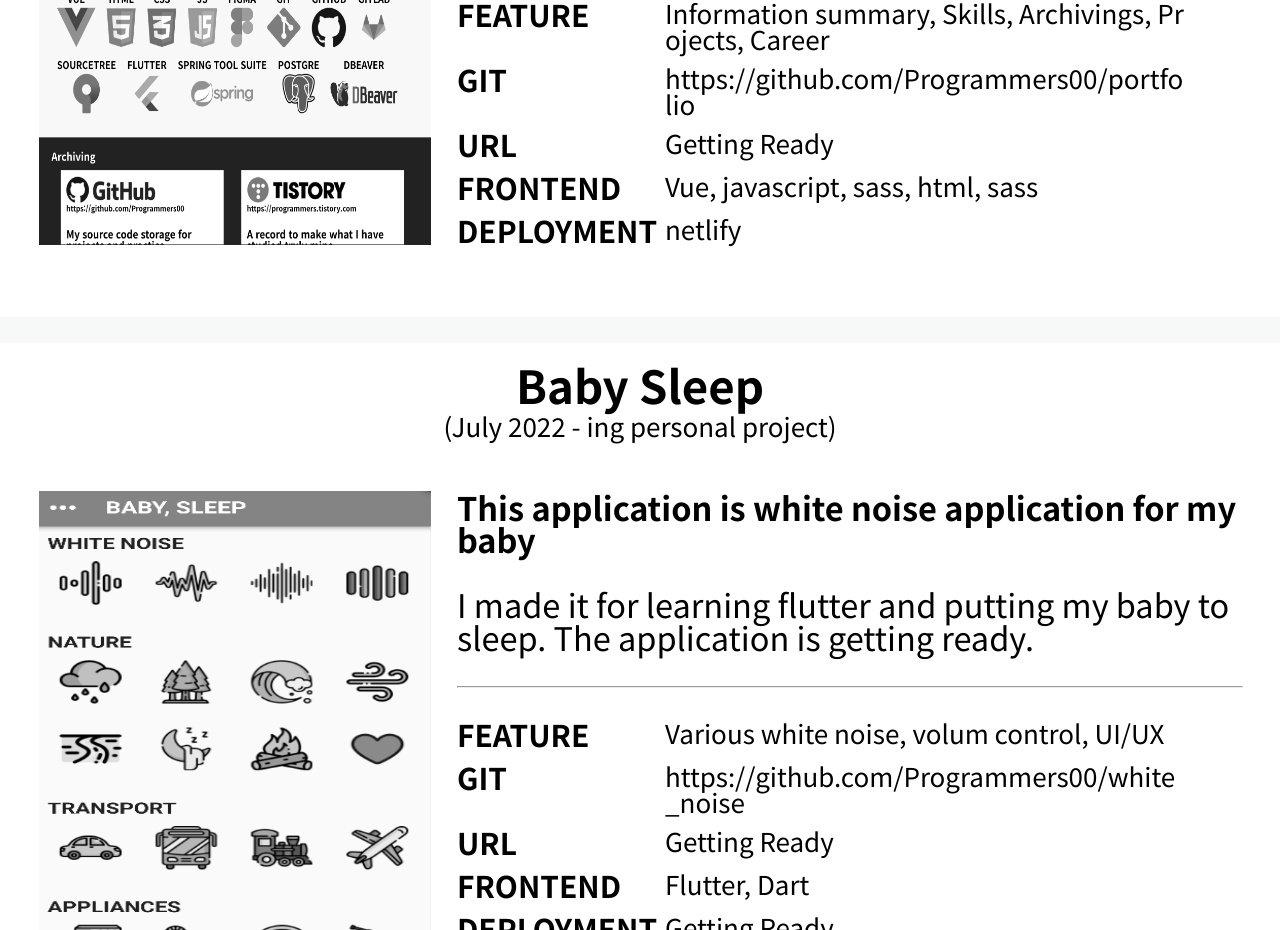
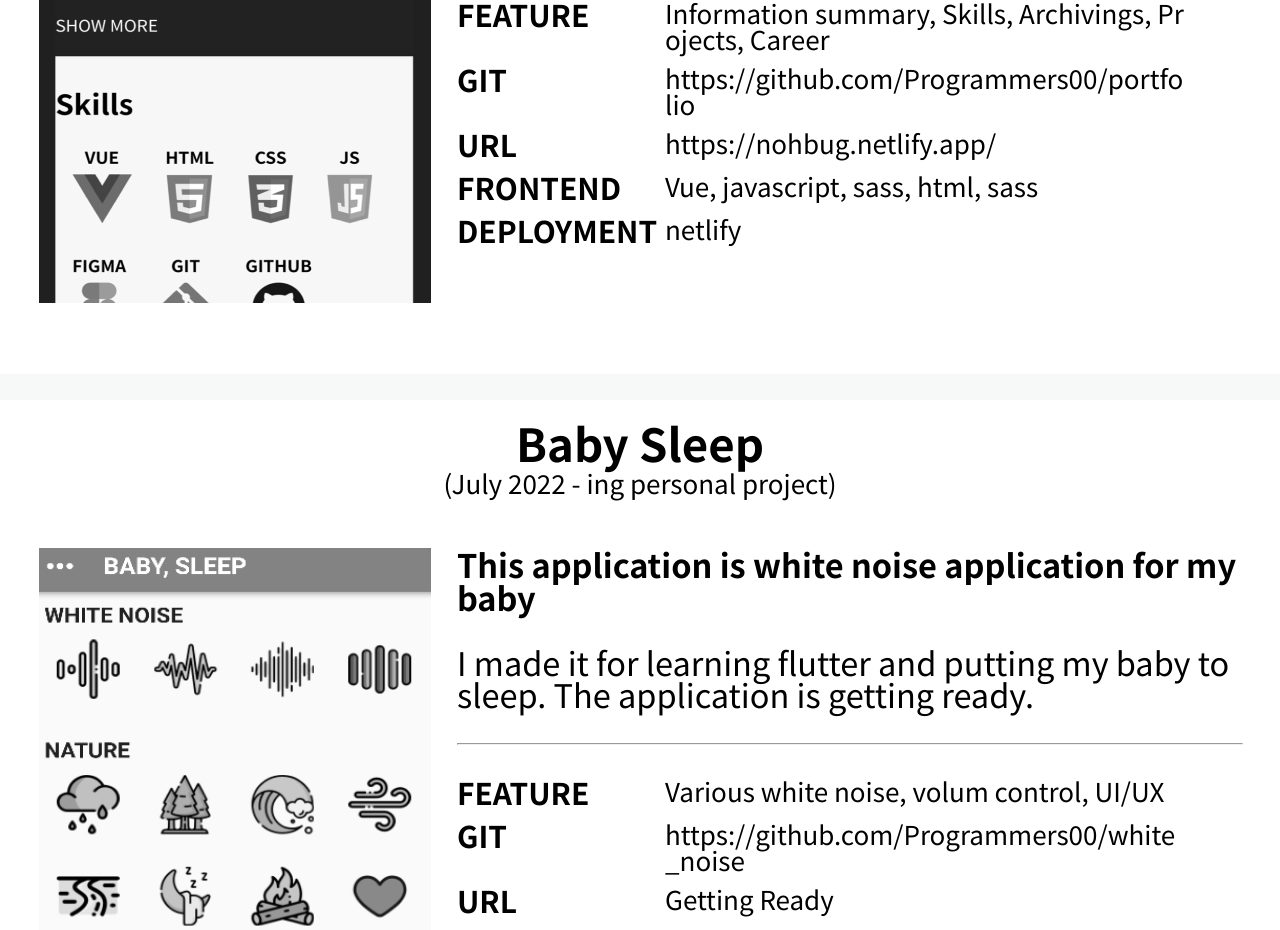
Before and after one commit to Programmers00/portfolio, a Vue app: page / in a window 1280 px wide. Shown: the part 1720-2650 px from the top of the page. Built offline with nearby package versions, Linux system fonts and the light colour scheme.

Commit message:
refs #15 project image file change, add url

```diff
--- a/src/views/main/Projects.vue
+++ b/src/views/main/Projects.vue
@@ -75,7 +75,7 @@ export default {
         projectDetailData: {
           feature: "Information summary, Skills, Archivings, Projects, Career",
           git: "https://github.com/Programmers00/portfolio",
-          url: "Getting Ready",
+          url: "https://nohbug.netlify.app/",
           frontEnd: "Vue, javascript, sass, html, sass",
           deployment: "netlify",
         },
```
Also changed, not shown: public/assets/images/babySleep.png, public/assets/images/portfolio.png.
